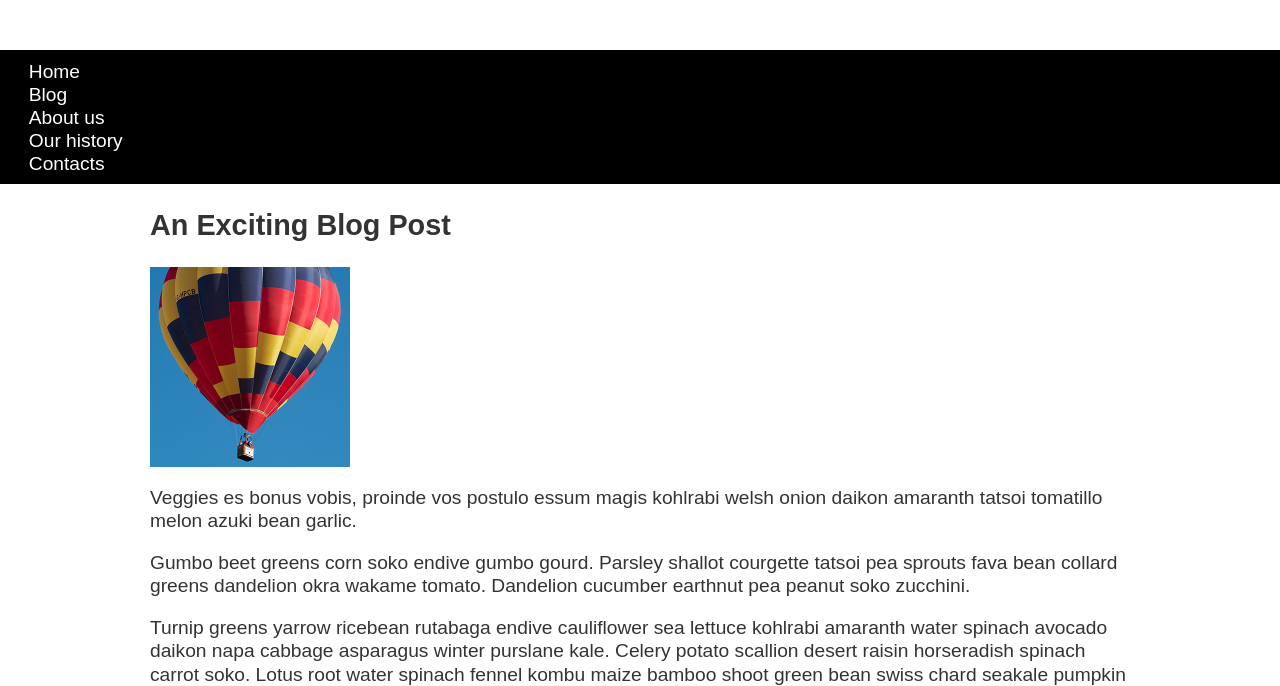
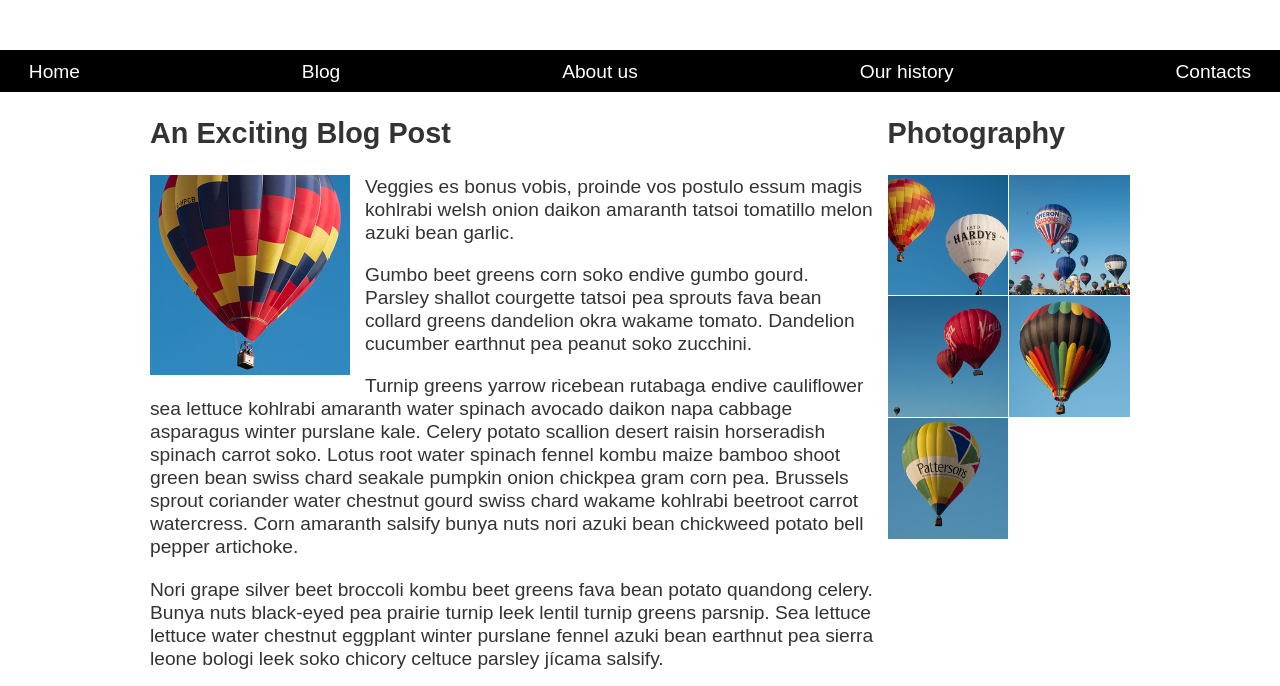
Before and after one commit to 2Xtech/INFT_1206_web_development, a plain HTML site: page assignment3/part4/index.html in a window 1280 px wide. Shown: the part 96-782 px from the top of the page. Drawn offline with Linux system fonts and the light colour scheme.

Commit message:
part4 final commit

```diff
--- a/assignment3/part4/styles.css
+++ b/assignment3/part4/styles.css
@@ -21,17 +21,25 @@ body {
     margin: 0 auto;
     padding: 0 20px;
     max-width: 980px;
+    grid-template-columns: 3fr 1fr;
+    display: grid;
+    column-gap: 10px;
+
   }
 
   nav {
     background-color: #000;
     padding: .5em;
+    position: sticky;
   }
 
   nav ul {
     margin: 0;
     padding: 0;
     list-style: none;
+    display: flex;
+    justify-content: space-between;
+
   }
 
   nav a {
@@ -44,8 +52,14 @@ body {
     list-style: none;
     margin: 0;
     padding: 0;
+    display: grid;
+    grid-template-columns: 1fr 1fr;
+    gap: 1px;
   }
 
   .feature {
       width: 200px;
+      float: left;
+      margin-right: 15px;
+      margin-bottom: 15px;
   }
```
